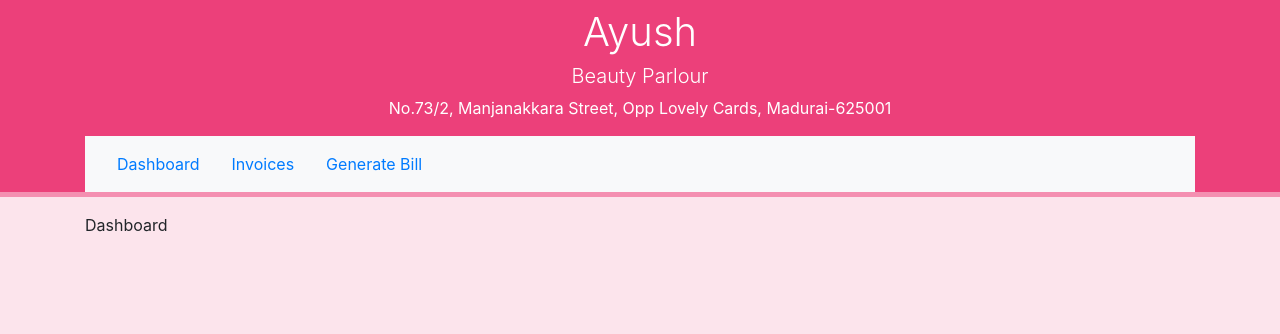
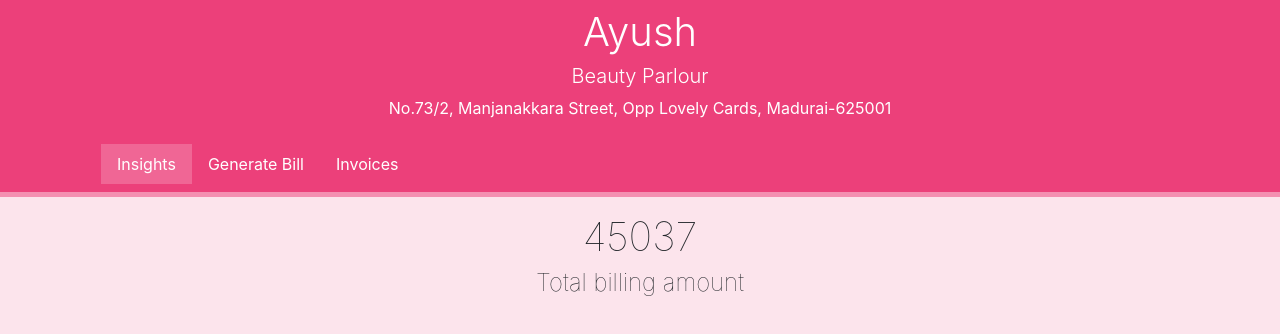
Before and after one commit to ayushbeauty/billingApp, a React (Create React App) app: page /dashboard in a window 1280 px wide. Before the commit this address led to /. Shown: the top 334 px of the page. Built offline with nearby package versions, Linux system fonts and the light colour scheme; no server answers.

Commit message:
Context Wrapper comp done

```diff
--- a/src/App.jsx
+++ b/src/App.jsx
@@ -1,81 +1,29 @@
-import React, { useReducer, useEffect } from 'react';
+import React from 'react';
 import { Route, BrowserRouter, Redirect, Switch } from 'react-router-dom';
 
 import './App.scss';
 import Header from './components/header';
 import BillingBlock from './pages/billing-block';
-import Axios from 'axios';
 import Invoice from './pages/invoice';
 import Dashboard from './pages/dashboard';
-
-const types = {
-	REQ: 'Request_Service',
-	RES: 'Response_Service',
-	FAIL: 'Falied_Service'
-};
-
-export const initialState = {
-	response: [],
-	requesting: false
-};
-
-const reducer = (state, { type, payload }) => {
-	switch (type) {
-		case types.REQ:
-			return {
-				...state,
-				requesting: true
-			};
-		case types.RES:
-			return { ...state, response: payload, requesting: false };
-		case types.FAIL:
-			return {
-				...state,
-				response: 'Error',
-				requesting: false
-			};
-		default:
-			return state;
-	}
-};
-
-export const Context = React.createContext();
-
-export const customAxios = Axios.create({
-	baseURL: 'http://localhost:8000/'
-});
-
-export const getServices = async (dispatch) => {
-	try {
-		const response = await customAxios.get('service');
-		return dispatch({ type: types.RES, payload: response.data });
-	} catch (err) {
-		return dispatch({ type: types.FAIL, payload: err });
-	}
-};
+import StoreProvider from './store';
 
 const App = () => {
-	const [ state, dispatch ] = useReducer(reducer, initialState);
-
-	useEffect(() => {
-		getServices(dispatch);
-	}, []);
-
 	return (
 		<div>
-			<Context.Provider value={{ data: { service: state }, dispatches: { serviceDispatch: dispatch } }}>
+			<StoreProvider>
 				<BrowserRouter>
 					<Header />
 					<section className="container">
 						<Switch>
-							<Route path="/" exact component={Dashboard} />
+							<Route path="/dashboard" exact component={Dashboard} />
 							<Route path="/bill" component={BillingBlock} />
 							<Route path="/invoice/:id?" component={Invoice} />
-							<Redirect to="/" />
+							<Redirect to="/dashboard" />
 						</Switch>
 					</section>
 				</BrowserRouter>
-			</Context.Provider>
+			</StoreProvider>
 		</div>
 	);
 };
--- a/src/App.scss
+++ b/src/App.scss
@@ -1,3 +1,15 @@
 section {
 	padding-top: 1rem;
 }
+
+h1,
+h2,
+h3,
+h4,
+h5,
+h6 {
+	small {
+		font-weight: lighter;
+	}
+	font-weight: lighter;
+}
--- a/src/components/header/index.jsx
+++ b/src/components/header/index.jsx
@@ -13,21 +13,21 @@ const Header = () => {
 			<h5 className="font-weight-light">Beauty Parlour</h5>
 			<p>No.73/2, Manjanakkara Street, Opp Lovely Cards, Madurai-625001</p>
 			<div className="container">
-				<Navbar color="light" expand="md">
-					<Nav card>
+				<Navbar color="pink" expand="md">
+					<Nav>
 						<NavItem>
-							<NavLink className="nav-link" to="/">
-								Dashboard
+							<NavLink className="nav-link" to="/dashboard">
+								Insights
+							</NavLink>
+						</NavItem>
+						<NavItem>
+							<NavLink className="nav-link" to="/bill">
+								Generate Bill
 							</NavLink>
 						</NavItem>
 						<NavItem>
 							<NavLink className="nav-link" to="/invoice">
 								Invoices
-							</NavLink>
-						</NavItem>
-						<NavItem>
-							<NavLink className="nav-link" to="/bill">
-								Generate Bill
 							</NavLink>
 						</NavItem>
 					</Nav>
--- a/src/components/header/style.scss
+++ b/src/components/header/style.scss
@@ -6,4 +6,15 @@ header {
 		margin: 1rem 0rem;
 		width: 250px;
 	}
+
+	.bg-pink {
+		.nav-item {
+			.active {
+				background-color: rgba($color: #fff, $alpha: 0.2);
+			}
+		}
+		a {
+			color: #fff;
+		}
+	}
 }
--- a/src/index.scss
+++ b/src/index.scss
@@ -18,3 +18,10 @@ body {
 code {
 	font-family: source-code-pro, Menlo, Monaco, Consolas, 'Courier New', monospace;
 }
+
+a {
+	&:hover {
+		color: #000000;
+	}
+	color: #000000;
+}
--- a/src/pages/billing-block/index.jsx
+++ b/src/pages/billing-block/index.jsx
@@ -18,7 +18,7 @@ import {
 import moment from 'moment';
 import _ from 'lodash';
 
-import { Context, initialState, customAxios, getServices } from '../../App';
+import { Context, initialState, customAxios, getServices } from '../../store';
 
 import './style.scss';
 import { Formik, Form, Field, ErrorMessage } from 'formik';
@@ -114,7 +114,7 @@ const BillingBlock = () => {
 	const renderList = (list) => {
 		return _.map(list, (data) => {
 			return (
-				<Row key={data._id}>
+				<Row key={data._id} className="mb-1">
 					<Col xs={8}>{data.title}</Col>
 					<Col xs={4}>
 						<Button block={true} size="sm" outline={true} onClick={() => addToCart(data)}>
@@ -468,7 +468,7 @@ const BillingBlock = () => {
 				</Col>
 			</Row>
 			<br />
-			<Row>
+			<Row className="mb-3">
 				<Col>
 					<div className="text-right">
 						<Button
--- a/src/pages/dashboard/index.jsx
+++ b/src/pages/dashboard/index.jsx
@@ -1,7 +1,17 @@
 import React from 'react';
+import { Row, Col } from 'reactstrap';
 
 const Dashboard = () => {
-	return <div>Dashboard</div>;
+	return (
+		<Row>
+			<Col>
+				<div className="text-center">
+					<h1>45037</h1>
+					<h4>Total billing amount</h4>
+				</div>
+			</Col>
+		</Row>
+	);
 };
 
 export default Dashboard;
--- a/src/pages/invoice/index.jsx
+++ b/src/pages/invoice/index.jsx
@@ -1,5 +1,5 @@
-import React, { useState } from 'react';
-import { customAxios } from '../../App';
+import React, { useState, useContext } from 'react';
+import { customAxios, getInvoices } from '../../store';
 import { useParams, Link } from 'react-router-dom';
 import { Row, Col } from 'reactstrap';
 import _ from 'lodash';
@@ -7,31 +7,32 @@ import { useEffect } from 'react';
 import moment from 'moment';
 
 import { renderTotal } from './../billing-block';
+import { Context } from '../../store';
 
 const Invoice = () => {
 	const [ state, updateState ] = useState({});
+	const { data: { invoice }, dispatches: { invoiceDispatch } } = useContext(Context);
 	let { id } = useParams();
 	useEffect(
 		() => {
 			if (id) {
 				customAxios({ method: 'GET', url: `invoice/get/${id}` }).then(({ data, status }) => {
-					if (status === 200) updateState(data);
-				});
-			} else {
-				customAxios({ method: 'GET', url: 'invoice' }).then(({ data, status }) => {
 					if (status === 200) {
+						getInvoices(invoiceDispatch);
 						updateState(data);
 					}
 				});
+			} else {
+				updateState(invoice.response);
 			}
 		},
 		[ id ]
 	);
 
 	const renderServices = (services) => {
-		return _.map(services, ({ serviceId: { _id, title, amount }, quantity }) => (
+		return _.map(services, ({ serviceId: { _id, title, amount, category: { name } }, quantity }) => (
 			<Row key={_id}>
-				<Col xs={8}>{title}</Col>
+				<Col xs={8}>{`${title} - ${name}`}</Col>
 				<Col xs={2}>{quantity}</Col>
 				<Col xs={2}>{amount * quantity}</Col>
 			</Row>
@@ -44,12 +45,18 @@ const Invoice = () => {
 				<Link key={_id} to={`/invoice/${_id}`}>
 					<Row>
 						<Col xs={1}>{index + 1}</Col>
+						<Col xs={2}>{created_at ? moment(created_at).format('DD/MM/YYYY') : 'Date not specified'}</Col>
 						<Col>{name}</Col>
 						<Col>{renderTotal(services)}</Col>
-						<Col xs={2}>{moment(created_at).format('DD/MM/YYYY')}</Col>
 					</Row>
 				</Link>
 			));
+		} else {
+			return (
+				<Row>
+					<Col className="text-center text-muted">No invoice found</Col>
+				</Row>
+			);
 		}
 	};
 
@@ -88,12 +95,14 @@ const Invoice = () => {
 					</Col>
 				</Row>
 				<hr />
-				<Row className="font-italic mb-3">
-					<Col xs={1}>S.No</Col>
-					<Col>Customer Name</Col>
-					<Col>Total</Col>
-					<Col xs={2}>Date</Col>
-				</Row>
+				{state.length > 0 && (
+					<Row className="font-italic mb-3">
+						<Col xs={1}>S.No</Col>
+						<Col xs={2}>Date</Col>
+						<Col>Customer Name</Col>
+						<Col>Bill Amount</Col>
+					</Row>
+				)}
 				{renderInvoices(state)}
 			</div>
 		);
--- /dev/null
+++ b/src/store/index.jsx
@@ -0,0 +1,103 @@
+// Wrapper Component for Context Management
+import React, { useReducer, useEffect } from 'react';
+
+import Axios from 'axios';
+
+const types = {
+	REQ: 'Request_Service',
+	RES: 'Response_Service',
+	FAIL: 'Falied_Service'
+};
+
+const invoiceTypes = {
+	REQ: 'Request_Invoice',
+	RES: 'Response_Invoice',
+	FAIL: 'Falied_Invoice'
+};
+
+export const initialState = {
+	response: [],
+	requesting: false
+};
+
+const reducer = (state, { type, payload }) => {
+	switch (type) {
+		case types.REQ:
+			return {
+				...state,
+				requesting: true
+			};
+		case types.RES:
+			return { ...state, response: payload, requesting: false };
+		case types.FAIL:
+			return {
+				...state,
+				response: 'Error',
+				requesting: false
+			};
+		default:
+			return state;
+	}
+};
+
+const invoiceReducer = (state, { type, payload }) => {
+	switch (type) {
+		case invoiceTypes.REQ:
+			return {
+				...state,
+				requesting: true
+			};
+		case invoiceTypes.RES:
+			return { ...state, response: payload, requesting: false };
+		case invoiceTypes.FAIL:
+			return {
+				...state,
+				response: 'Error',
+				requesting: false
+			};
+		default:
+			return state;
+	}
+};
+
+export const Context = React.createContext();
+
+export const customAxios = Axios.create({
+	baseURL: 'http://localhost:8000/'
+});
+
+export const getServices = async (dispatch) => {
+	try {
+		const response = await customAxios.get('service');
+		return dispatch({ type: types.RES, payload: response.data });
+	} catch (err) {
+		return dispatch({ type: types.FAIL, payload: err });
+	}
+};
+
+export const getInvoices = async (dispatch) => {
+	try {
+		const response = await customAxios.get('invoice');
+		return dispatch({ type: invoiceTypes.RES, payload: response.data });
+	} catch (error) {
+		return dispatch({ type: invoiceTypes.FAIL, payload: error });
+	}
+};
+
+const StoreProvider = ({ children }) => {
+	const [ service, serviceDispatch ] = useReducer(reducer, initialState);
+	const [ invoice, invoiceDispatch ] = useReducer(invoiceReducer, initialState);
+
+	useEffect(() => {
+		getServices(serviceDispatch);
+		getInvoices(invoiceDispatch);
+	}, []);
+
+	return (
+		<Context.Provider value={{ data: { service, invoice }, dispatches: { serviceDispatch, invoiceDispatch } }}>
+			{children}
+		</Context.Provider>
+	);
+};
+
+export default StoreProvider;
```
